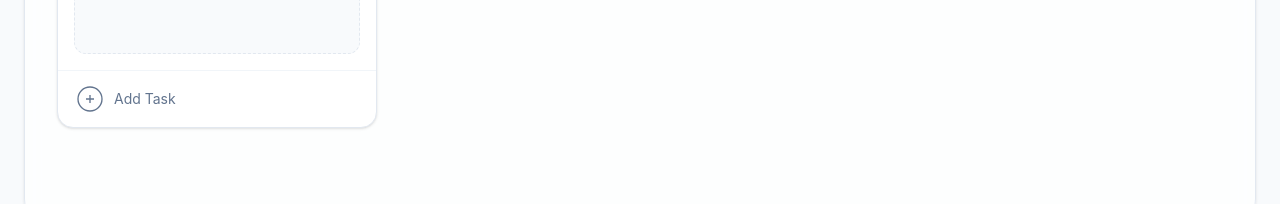
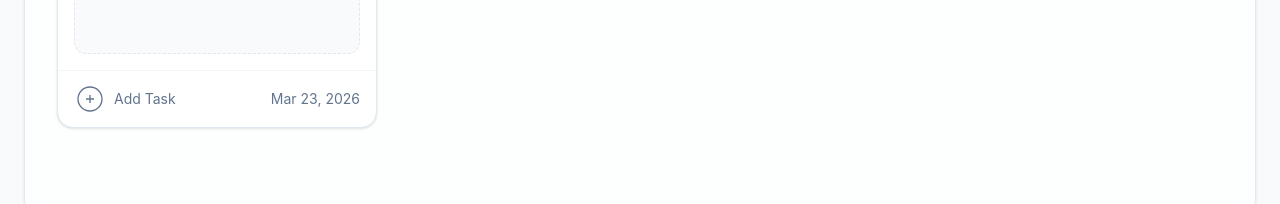
Before and after one commit to OtonielG/task-manager-dnd, a React (Vite) app: page / in a window 1280 px wide. Shown: the part 553-757 px from the top of the page. Built offline with nearby package versions, Linux system fonts and the light colour scheme.

Commit message:
feat: format column creation date

```diff
--- a/src/components/TaskContainer.tsx
+++ b/src/components/TaskContainer.tsx
@@ -80,6 +80,14 @@ export default function TaskContainer({
     );
   }
 
+  function formatCreatedAt(createdAt: number) {
+    return new Intl.DateTimeFormat("en-US", {
+      month: "short",
+      day: "numeric",
+      year: "numeric",
+    }).format(new Date(createdAt));
+  }
+
   return (
     <article
       ref={setNodeRef}
@@ -157,7 +165,7 @@ export default function TaskContainer({
         </ul>
       </section>
 
-      <footer className="border-t border-slate-100 px-4 py-3 text-sm text-slate-500">
+      <footer className="flex justify-between items-center border-t border-slate-100 px-4 py-3 text-sm text-slate-500">
         <button
           onClick={createTask}
           className="h-full flex items-center gap-2 hover:text-violet-600 cursor-pointer"
@@ -165,6 +173,7 @@ export default function TaskContainer({
           <PlusIcon className="size-8" />
           <span>Add Task</span>
         </button>
+        <span>{formatCreatedAt(column.createdAt)}</span>
       </footer>
     </article>
   );
```
